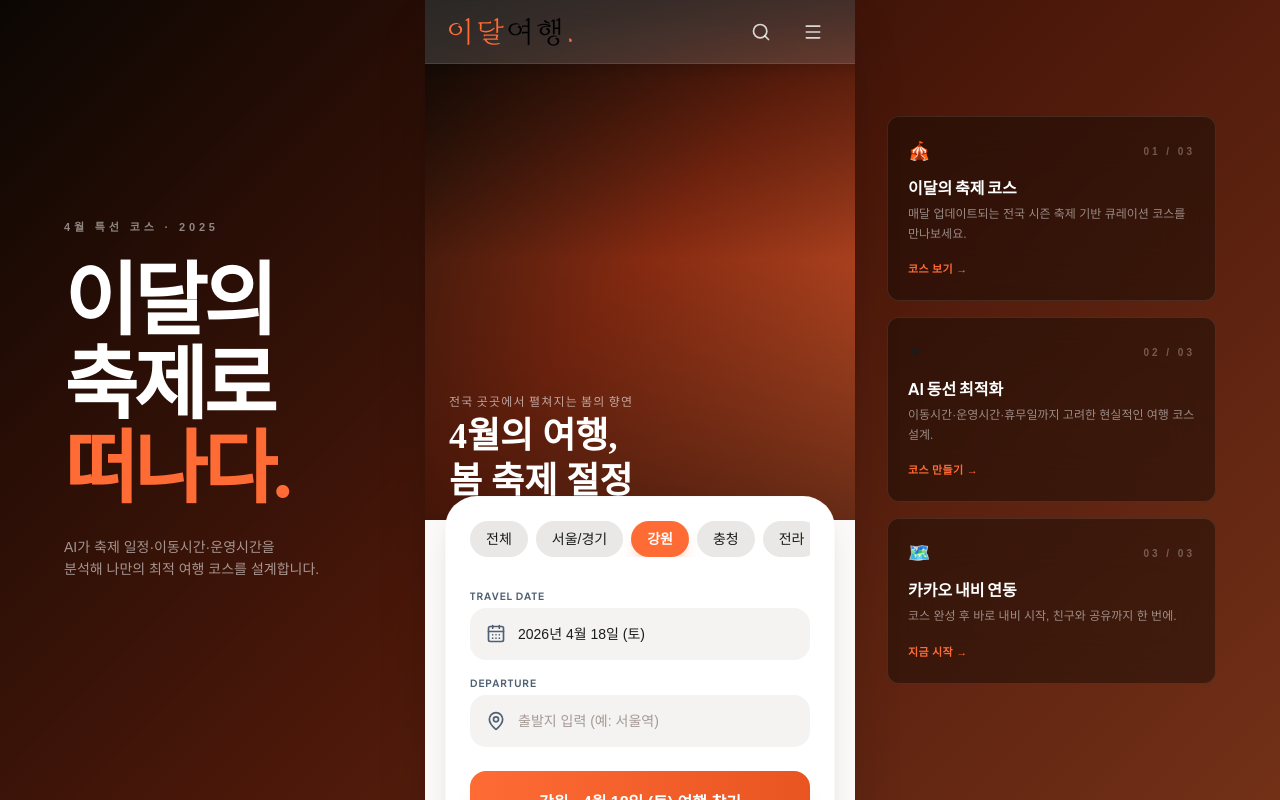
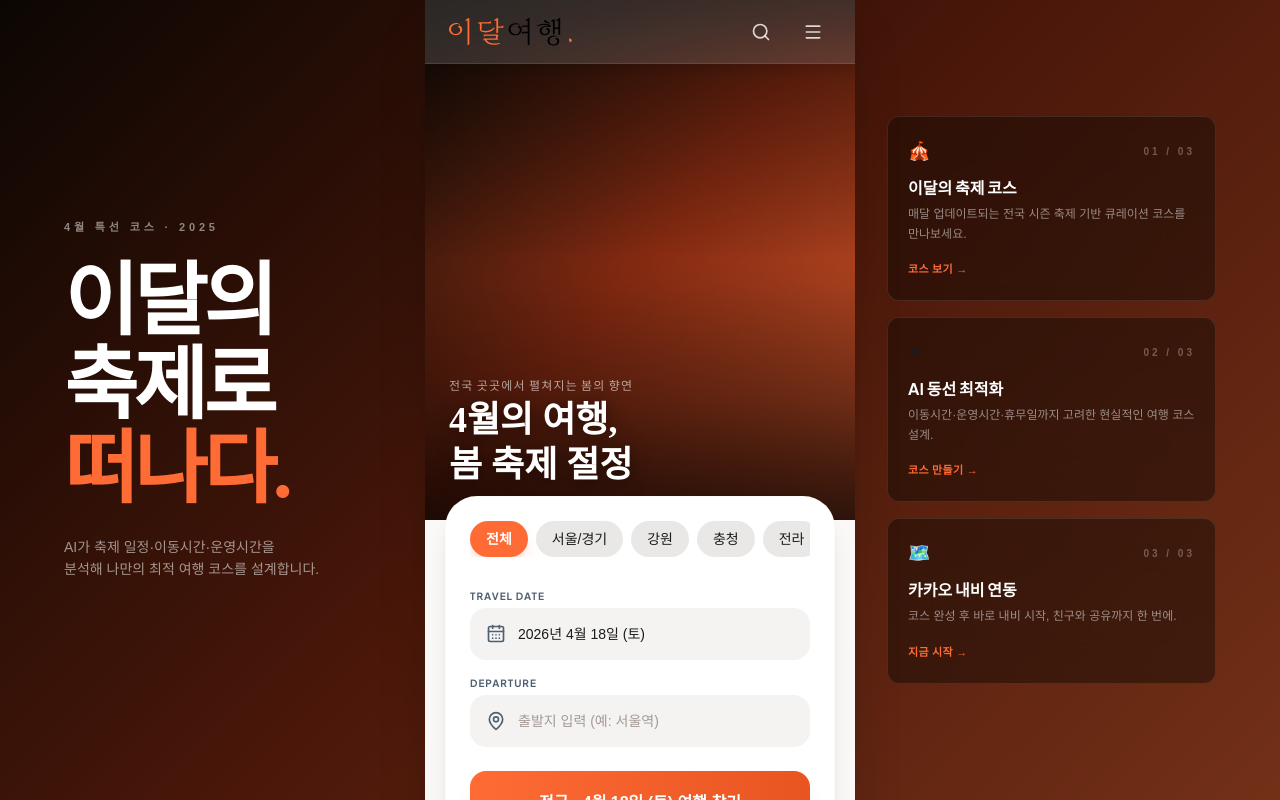
Before and after one commit to iopoio/IdalTrip, a React (Vite) app: page / in a window 1280 px wide. Shown: the top 800 px of the page. Built offline with nearby package versions, Linux system fonts and the light colour scheme; no server answers; a web font is replaced by a local one.

Commit message:
fix: 홈 히어로 그라데이션 + 텍스트 여백 적용 (커밋 누락분)

```diff
--- a/src/pages/HomePage.tsx
+++ b/src/pages/HomePage.tsx
@@ -66,7 +66,7 @@ function formatDateKorean(dateStr: string): string {
 export default function HomePage() {
   const navigate = useNavigate();
   const dateInputRef = useRef<HTMLInputElement>(null);
-  const [selectedRegion, setSelectedRegion] = useState('강원');
+  const [selectedRegion, setSelectedRegion] = useState('전체');
   const [travelDate, setTravelDate] = useState<string>(getNextSaturday());
   const [departure, setDeparture] = useState('');
   const [destinations, setDestinations] = useState<Destination[]>([]);
@@ -142,21 +142,23 @@ export default function HomePage() {
         {/* 상단 헤더 영역 반투명 처리 */}
         <div className="absolute top-0 left-0 right-0 h-20 bg-gradient-to-b from-black/50 to-transparent" />
         {/* 히어로 텍스트 */}
-        <div className="relative px-6 pt-24 pb-4">
+        <div className="relative px-6 pt-24 pb-8">
+          {/* 텍스트 가독성용 로컬 그라데이션 */}
+          <div className="absolute inset-0 bg-gradient-to-t from-black/55 via-black/20 to-transparent pointer-events-none" />
           {(() => {
             const month = new Date().getMonth() + 1;
             const copy = (seasonCopy as Record<number, { title: string; subtitle: string }>)[month];
             return (
-              <>
+              <div className="relative">
                 <p className="text-white/60 text-xs font-label uppercase tracking-widest mb-1">
                   {copy.subtitle}
                 </p>
-                <h1 className="font-headline text-4xl font-black text-white leading-tight">
+                <h1 className="font-headline text-4xl font-black text-white leading-tight drop-shadow-[0_2px_8px_rgba(0,0,0,0.5)]">
                   {copy.title.split('\n').map((line, i) => (
                     <span key={i}>{line}{i < copy.title.split('\n').length - 1 && <br />}</span>
                   ))}
                 </h1>
-              </>
+              </div>
             );
           })()}
         </div>
```
